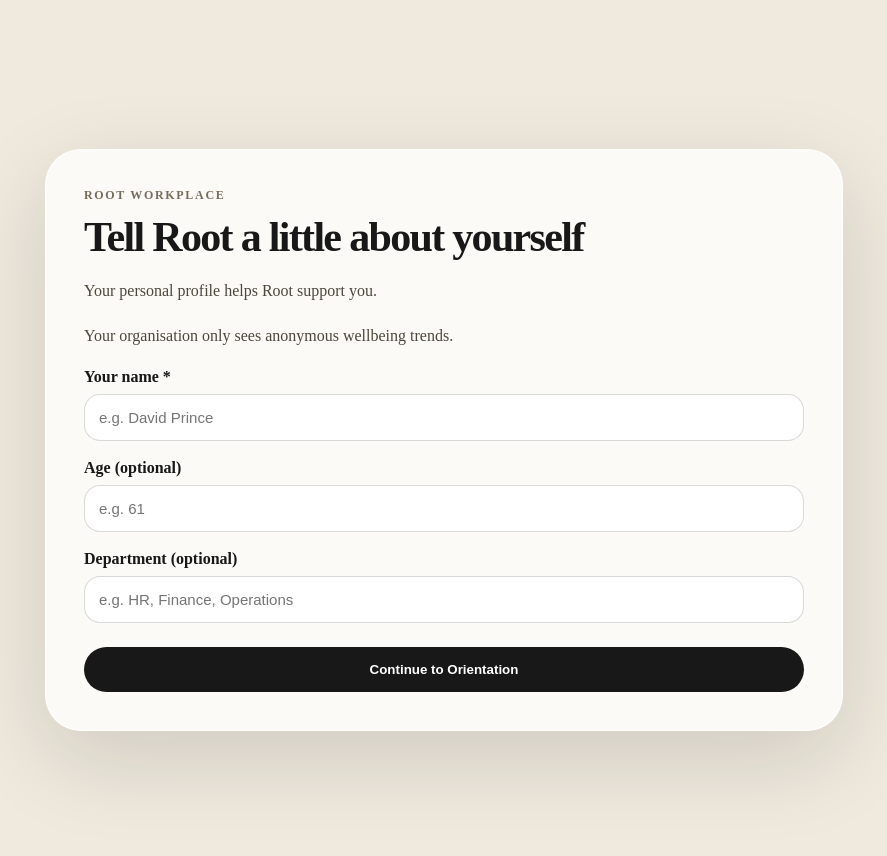
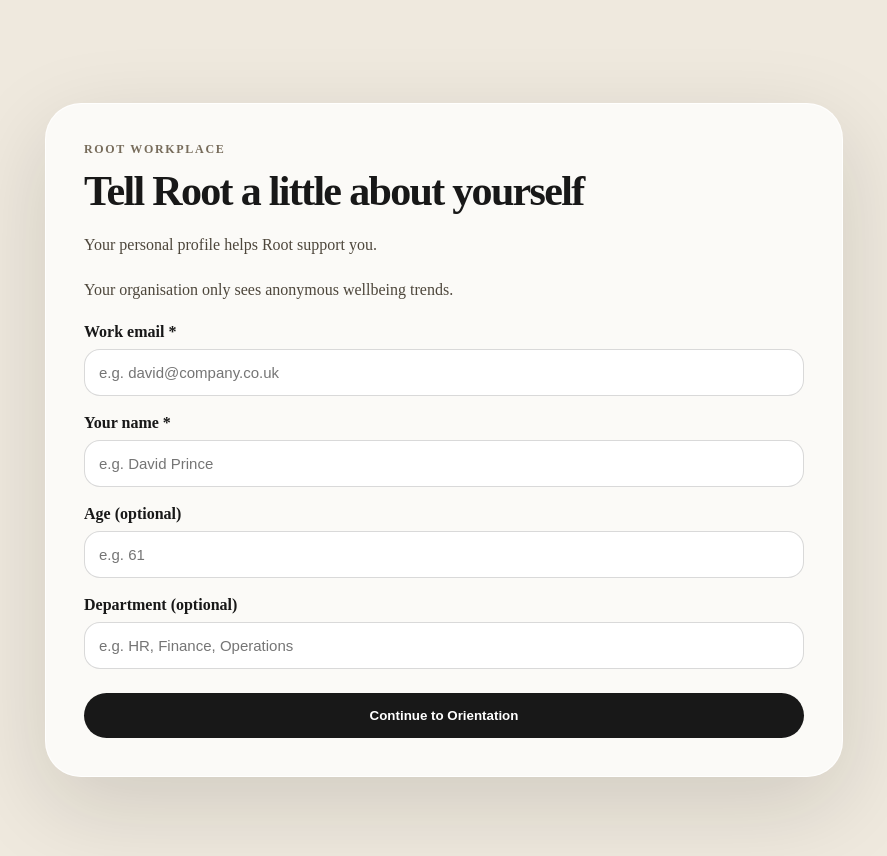
Before and after one commit to Hypnohippy/root-health-app-v2, a Next.js app: page /organisation/profile in a window 1280 px wide. Shown: the top 856 px of the page, without its empty margins (196-1083 px from the left). Built offline with nearby package versions, Linux system fonts and the light colour scheme; no server answers.

Commit message:
update email

```diff
--- a/app/organisation/profile/page.js
+++ b/app/organisation/profile/page.js
@@ -13,6 +13,7 @@
 
 export default function OrganisationProfilePage() {
   const [name, setName] = useState("");
+  const [email, setEmail] = useState("");
   const [age, setAge] = useState("");
   const [department, setDepartment] = useState("");
   const [saving, setSaving] = useState(false);
@@ -22,8 +23,8 @@
   setSaving(true);
   setError("");
 
-  if (!name.trim()) {
-    setError("Please enter your name.");
+  if (!name.trim() || !email.trim()) {
+  setError("Please enter your name and work email.");
   setSaving(false);
   return;
 }
@@ -45,6 +46,7 @@
   {
     profile_key: profileKey,
     name: name.trim(),
+    email: email.trim().toLowerCase(),
     age: age.trim(),
     department: department.trim(),
     organisation_id: organisation.organisation_id,
@@ -66,6 +68,7 @@
         organisation_id: organisation.organisation_id,
         profile_key: profileKey,
         name: name.trim(),
+        email: email.trim().toLowerCase(),
         department: department.trim(),
         role: "employee",
         activated_at: new Date().toISOString(),
@@ -110,6 +113,13 @@
           Your organisation only sees anonymous wellbeing trends.
         </p>
 
+<label style={styles.label}>Work email *</label>
+<input
+  style={styles.input}
+  value={email}
+  onChange={(e) => setEmail(e.target.value)}
+  placeholder="e.g. david@company.co.uk"
+/>
         <label style={styles.label}>Your name *</label>
         <input
           style={styles.input}
```
Lines whose indentation alone changed are shown as unchanged.
